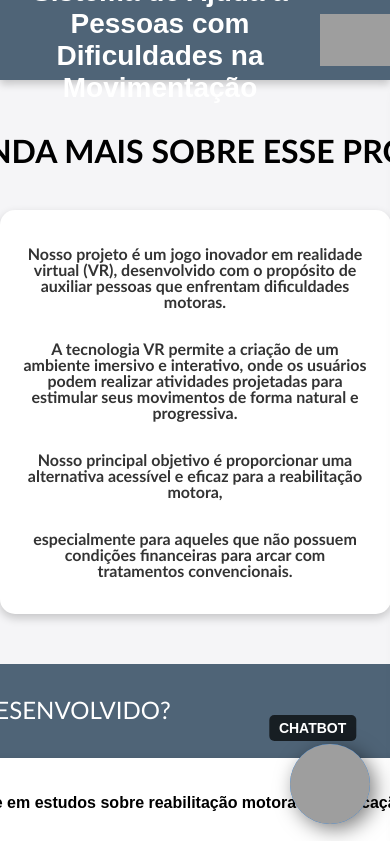
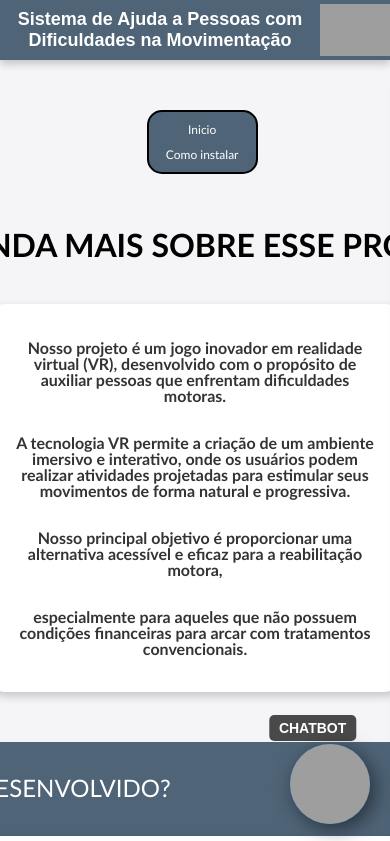
Before and after one commit to arthursilva1004/web-projeto-vr, a website: page public/index.html in a window 390 px wide. Shown: the top 841 px of the page. Drawn offline with nearby package versions, Linux system fonts and the light colour scheme; some packages are replaced by stand-ins of ours; grey boxes are pictures that could not be loaded.

Commit message:
ahhhh responsivo

```diff
--- a/public/index.html
+++ b/public/index.html
@@ -3,7 +3,7 @@
   <head>
     <meta charset="utf-8">
     <meta name="viewport" content="width=device-width, initial-scale=1">
-    <title>Astra RE</title>
+    <title>Aplicativo para pessoas com Deficiencia de Movimentos</title>
 
     <!-- update the version number as needed -->
     <script defer src="/__/firebase/11.3.1/firebase-app-compat.js"></script>
@@ -22,14 +22,23 @@
       to avoid connecting the SDK to running emulators.
     -->
     <script defer src="/__/firebase/init.js?useEmulator=true"></script>
+
     <link rel="stylesheet" href="style.css">
-
   </head>
   <body>
     <header>
         <p><b>Sistema de Ajuda a Pessoas com Dificuldades na Movimentação</b></p>
         <img style="width: 70px;" src="https://encrypted-tbn0.gstatic.com/images?q=tbn:ANd9GcSlJm-MU63dWXt83PUUcwx1X9DsWFPoBMYpWg&s" alt="">
     </header>
+
+
+    <nav>
+        <div id="nave">
+            <a href="/index.html" class="navee" >Inicio</a>
+            <a href="./segunda tela/index.html" class="navee" >Como instalar</a></div>
+    </nav>
+
+
 
 
     <div id="divtitulo">
@@ -166,7 +175,6 @@
 
 
 
-
     <script src="script.js" defer></script>
 </body>
 
--- a/public/style.css
+++ b/public/style.css
@@ -31,6 +31,28 @@ header p {
     text-align: center;
     padding: 10px;
 }
+
+.navee{
+    text-decoration: none;
+    color: white;
+}
+
+
+
+#nave{
+    display: flex;
+    justify-content: center;
+    align-items: center;
+    width: 300px;
+    height: 30px;
+    border-radius: 15px;
+    border: 2px solid black;
+    background-color:rgb(79, 100, 119);
+    gap: 50px;
+    font-family: 'Gill Sans', 'Gill Sans MT', Calibri, 'Trebuchet MS', sans-serif;
+    margin-top: 40px;
+}
+
 
 #divtitulo{
     display: flex;
@@ -430,3 +452,45 @@ figure img:hover {
 #backButton:hover {
     background-color: #e55347;
 }
+
+/* Responsividade */
+@media (max-width: 768px) {
+    header p {
+        font-size: 20px;
+    }
+
+    #nave {
+        width: 90%;
+        gap: 10px;
+        font-size: 12px;
+    }
+
+    figure {
+        width: 80px;
+        height: 80px;
+    }
+}
+
+@media (max-width: 480px) {
+    header {
+        height: 60px;
+    }
+
+    header p {
+        font-size: 18px;
+    }
+
+    #nave {
+        flex-direction: column;
+        height: auto;
+        padding: 10px;
+    }
+
+    #explicacaodoJogo {
+        width: 95%;
+    }
+
+    .card {
+        width: 95%;
+    }
+}
```
